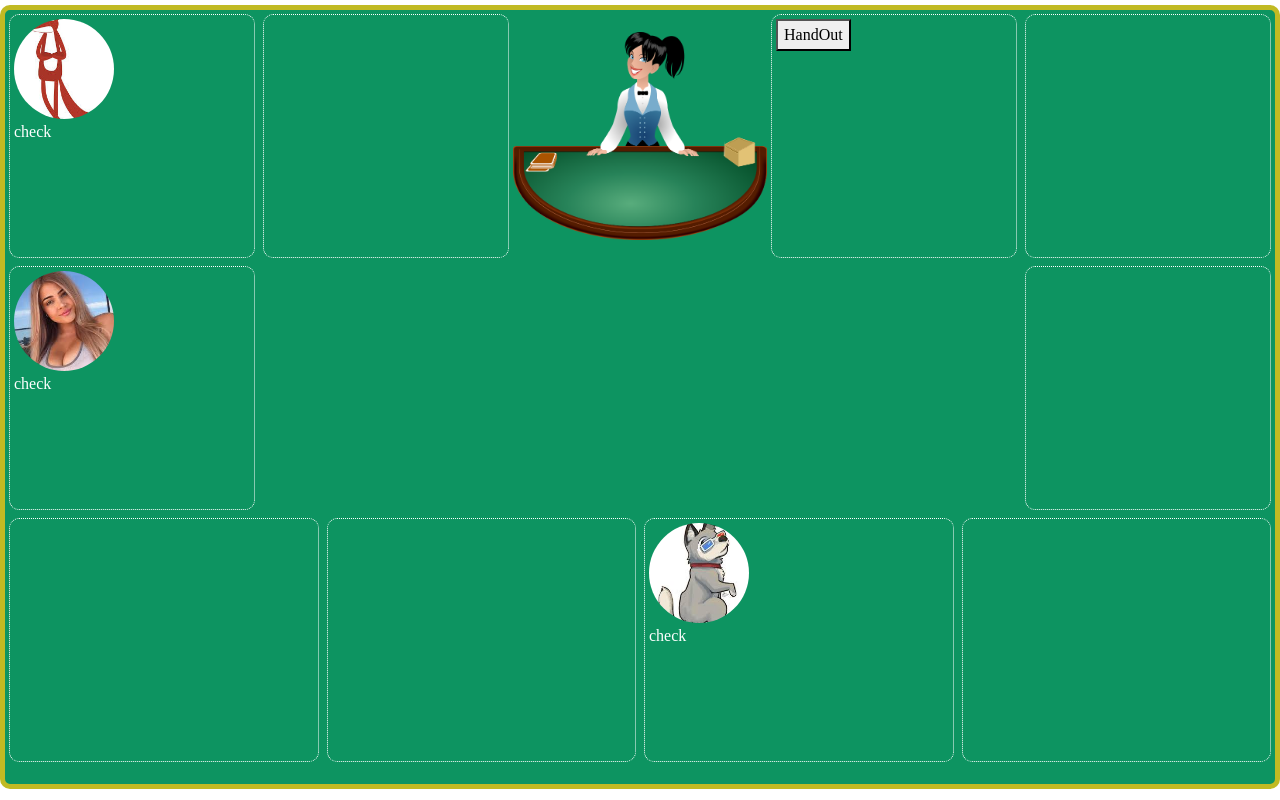
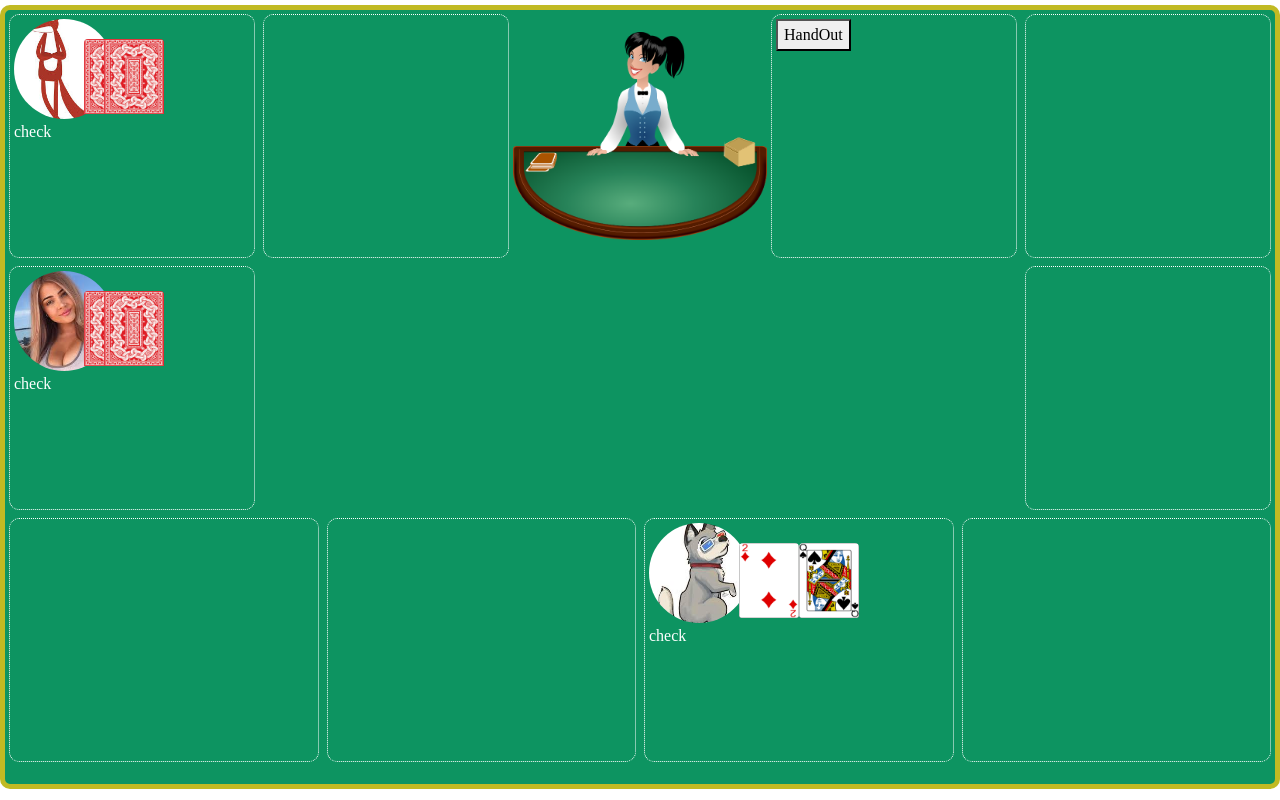
Before and after one commit to vitalykhe/poisfd, a React (Create React App) app: page / in a window 1280 px wide. Built offline with nearby package versions, Linux system fonts and the light colour scheme.

Commit message:
some appearance inmprovements

```diff
--- a/old.css
+++ b/old.css
@@ -26,11 +26,10 @@ IMG {
     border: 1px solid  #E65100;
     padding: 0px;
     border-radius: 7px;
-
     margin: 5px;
     width:15%;
-    transition-duration: 200ms;
-    transition-timing-function: ease-in;
+    /* transition-duration: 200ms;
+    transition-timing-function: ease-in; */
     /* animation-name: test;
     animation-duration: 2000ms;
     animation-delay: 1500ms; */
--- a/src/App.css
+++ b/src/App.css
@@ -91,7 +91,15 @@ body {
   width: 40%;
   min-width: 60px;
 }
-
+.cardOnBottom {
+  z-index: 8;
+}
+.otherPlayerCard-0.cardOnBottom.entered {
+  transform: translateX(90px) translateY(-80px);
+}
+.otherPlayerCard-0.cardOnBottom.entered {
+  transform: translateX(150px) translateY(-80px);
+}
 
 .profile-image {
   width: 100px;
@@ -125,11 +133,11 @@ body {
 }
 
 .otherPlayerCard-0.entered {
-  transform: translateX(50px) translateY(-40px);
+  transform: translateX(70px) translateY(-80px);
 
 }
 .otherPlayerCard-1.entered {
-  transform: translateX(80px) translateY(-60px);
+  transform: translateX(90px) translateY(-80px);
 }
 
 .card .on-table {
--- a/src/App.js
+++ b/src/App.js
@@ -92,7 +92,7 @@ function App() {
 		return () => window.removeEventListener('resize', updateRefItemsCoordinates)
 	}, [])
 
-	const [handoutCards, setHandoutCards] = React.useState(false)
+	const [handoutCards, setHandoutCards] = React.useState(true)
 
 	return (
 		<div className='container-fluid table-area'>
@@ -101,8 +101,8 @@ function App() {
 					<OtherPlayer
 						playerplace={boardState.playerplace1}
 						handoutCards={handoutCards}
-						deckCoordinates={placesCoordinates["deck"]}
-						placeCoordinates={placesCoordinates["playerplace1"]}
+						sourceCoordinates={placesCoordinates["deck"]}
+						targetCoordinates={placesCoordinates["playerplace1"]}
 						cards={getCards(boardState.playerplace1.showCards)}
 					/>
 				</div>
@@ -122,8 +122,8 @@ function App() {
 				<div className="playerplace" id="playerplace5" ref={addToRefs} >
 				<OtherPlayer
 						playerplace={boardState.playerplace5}
-						deckCoordinates={placesCoordinates["deck"]}
-						placeCoordinates={placesCoordinates["playerplace5"]}
+						sourceCoordinates={placesCoordinates["deck"]}
+						targetCoordinates={placesCoordinates["playerplace5"]}
 						handoutCards={handoutCards}
 						cards={getCards(boardState.playerplace5.showCards)}
 						showCards={boardState.playerplace5.showCards}
@@ -143,8 +143,8 @@ function App() {
 				<div className="playerplace" id="playerplace9" ref={addToRefs}>
 					<OtherPlayer
 						playerplace={boardState.playerplace9}
-						deckCoordinates={placesCoordinates["deck"]}
-						placeCoordinates={placesCoordinates["playerplace9"]}
+						sourceCoordinates={placesCoordinates["deck"]}
+						targetCoordinates={placesCoordinates["playerplace9"]}
 						handoutCards={handoutCards}
 						cards={getCards(boardState.playerplace9.showCards)}
 						showCards={boardState.playerplace9.showCards}
--- a/src/components/OtherPlayer.js
+++ b/src/components/OtherPlayer.js
@@ -9,8 +9,8 @@ function OtherPlayer(props) {
         const {player, isActive, showCards} = props.playerplace
         const handoutCards = props.handoutCards
         const cards = props.cards
-        const deckCoordinates = props.deckCoordinates || {}
-        const placeCoordinates = props.placeCoordinates || {}
+        const sourceCoordinates = props.sourceCoordinates || {}
+        const targetCoordinates = props.targetCoordinates || {}
 
         if(isActive) {
             return (
@@ -19,8 +19,8 @@ function OtherPlayer(props) {
                     <PlayerCards
                         cards={cards}
                         handoutCards={handoutCards}
-                        deckCoordinates={deckCoordinates}
-                        placeCoordinates={placeCoordinates}
+                        sourceCoordinates={sourceCoordinates}
+                        targetCoordinates={targetCoordinates}
                         showCards={showCards}
                     />
                     <PlayersTurnMessage turn="check" />
--- a/src/components/PlayerCards.js
+++ b/src/components/PlayerCards.js
@@ -9,28 +9,35 @@ export default function PlayerCards(props) {
     const {
         cards,
         handoutCards,
-        deckCoordinates,
-        placeCoordinates,
+        sourceCoordinates,
+        targetCoordinates,
         showCards,
     } = props
 
+    //transition parameters
+
+    let isCardOnBottomClass = ""
     let cardsOnBottomStyles = {}
-    if(showCards === true) { cardsOnBottomStyles = {zIndex : 8} }
+    if(showCards === true) {
+        // cardsOnBottomStyles = {zIndex : 8}
+        isCardOnBottomClass = "cardOnBottom"
+    }
 
-    let dx = deckCoordinates.x - placeCoordinates.x
-    let dy = placeCoordinates.y - deckCoordinates.y
-    let offsetX = deckCoordinates.width/4
-    let offsetY = deckCoordinates.height/4
+    let dx = sourceCoordinates.x - targetCoordinates.x
+    let dy = targetCoordinates.y - sourceCoordinates.y
+    let offsetX = sourceCoordinates.width/4
+    let offsetY = sourceCoordinates.height/4
 
-    // console.log("deck top: " + deckCoordinates);
-    // console.log("placeCoordinates left: " + placeCoordinates);
+
+    // console.log("deck top: " + sourceCoordinates);
+    // console.log("targetCoordinates left: " + targetCoordinates);
 
     const transitionStyles = {
         entering: {
             opacity: 0,
             transform: `translateX(${dx+offsetX}px) translateY(${-dy - offsetY}px) rotate(360deg)`,
-            // top: `${deckCoordinates.top-42}px`,
-            // left: `${deckCoordinates.left+1}px`,
+            // top: `${sourceCoordinates.top-42}px`,
+            // left: `${sourceCoordinates.left+1}px`,
             transitionDuration: '300ms',
         },
         entered:  {
@@ -47,8 +54,8 @@ export default function PlayerCards(props) {
         exited:  {
             opacity: 0,
             // transitionDuration: '0ms',
-            // top: `${deckCoordinates.top-40}px`, left: `${deckCoordinates.left}px`,
-            // transform: `translateX(${placeCoordinates.x}px) translateY(${-placeCoordinates.y}px)`
+            // top: `${sourceCoordinates.top-40}px`, left: `${sourceCoordinates.left}px`,
+            // transform: `translateX(${targetCoordinates.x}px) translateY(${-targetCoordinates.y}px)`
         },
       }
 
@@ -69,7 +76,7 @@ export default function PlayerCards(props) {
 
                             <Card
                                 card={card}
-                                className={`otherPlayerCard-${index} ${state}`}
+                                className={`otherPlayerCard-${index} ${isCardOnBottomClass} ${state}`}
                                 style={{...transitionStyles[state], ...cardsOnBottomStyles}}
                             />
                     }
```
